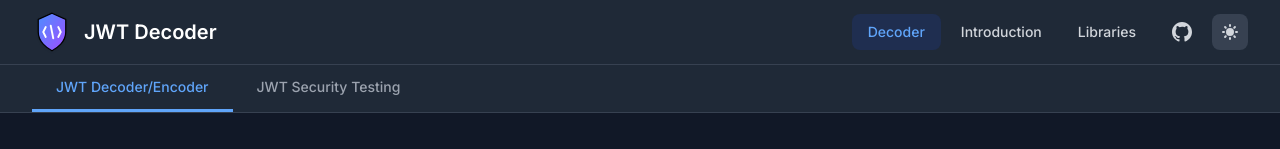
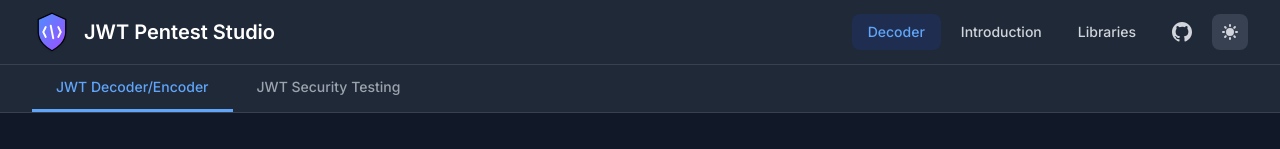
Before and after one commit to exploit-forge/xjwt, a React (Vite) app in the folder frontend/: page / in a window 1280 px wide. Shown: the top 149 px of the page. Built offline with nearby package versions, Linux system fonts and the light colour scheme.

Commit message:
JWT pentest studio

```diff
--- a/frontend/src/components/Header.jsx
+++ b/frontend/src/components/Header.jsx
@@ -28,7 +28,7 @@ function Header({ theme, setTheme }) {
               </div>
             </div>
             <div>
-              <h1 className="text-xl font-semibold text-gray-900 dark:text-white">JWT Decoder</h1>
+              <h1 className="text-xl font-semibold text-gray-900 dark:text-white">JWT Pentest Studio</h1>
             </div>
           </div>
 
```
